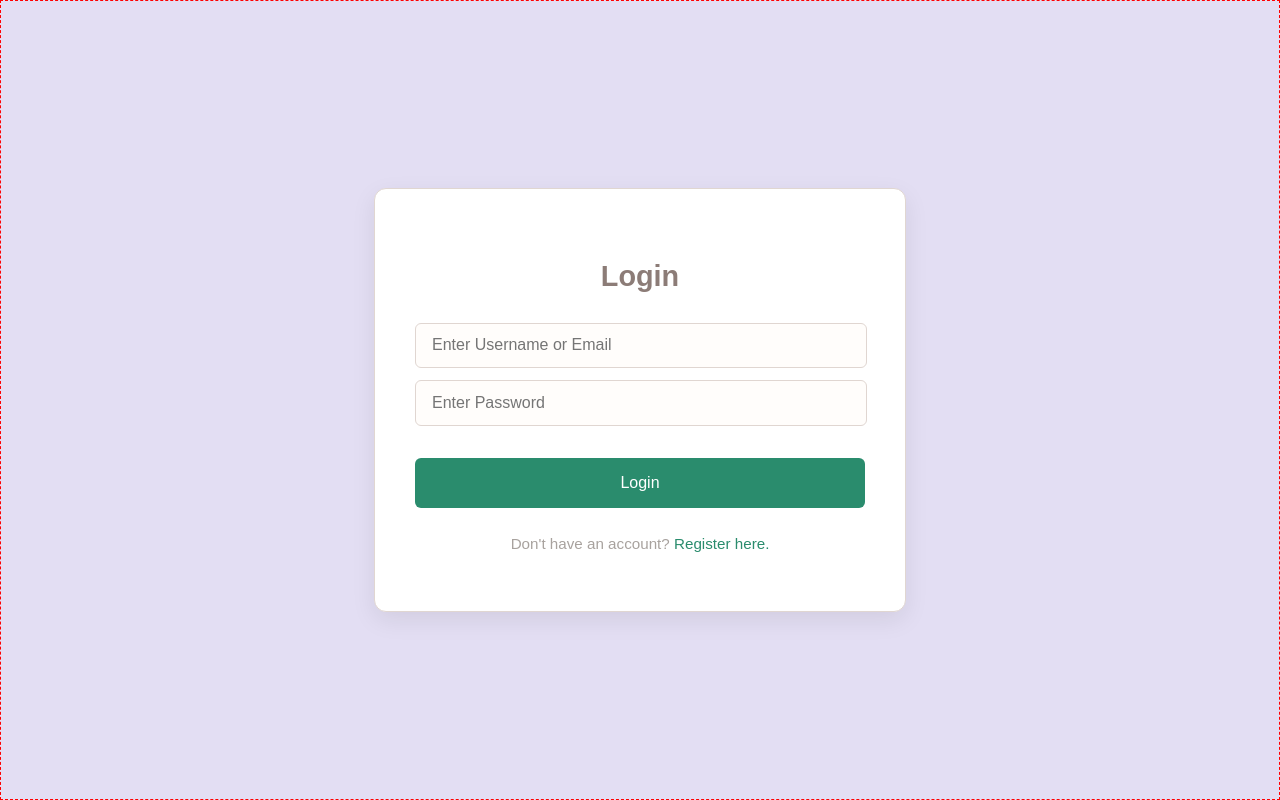
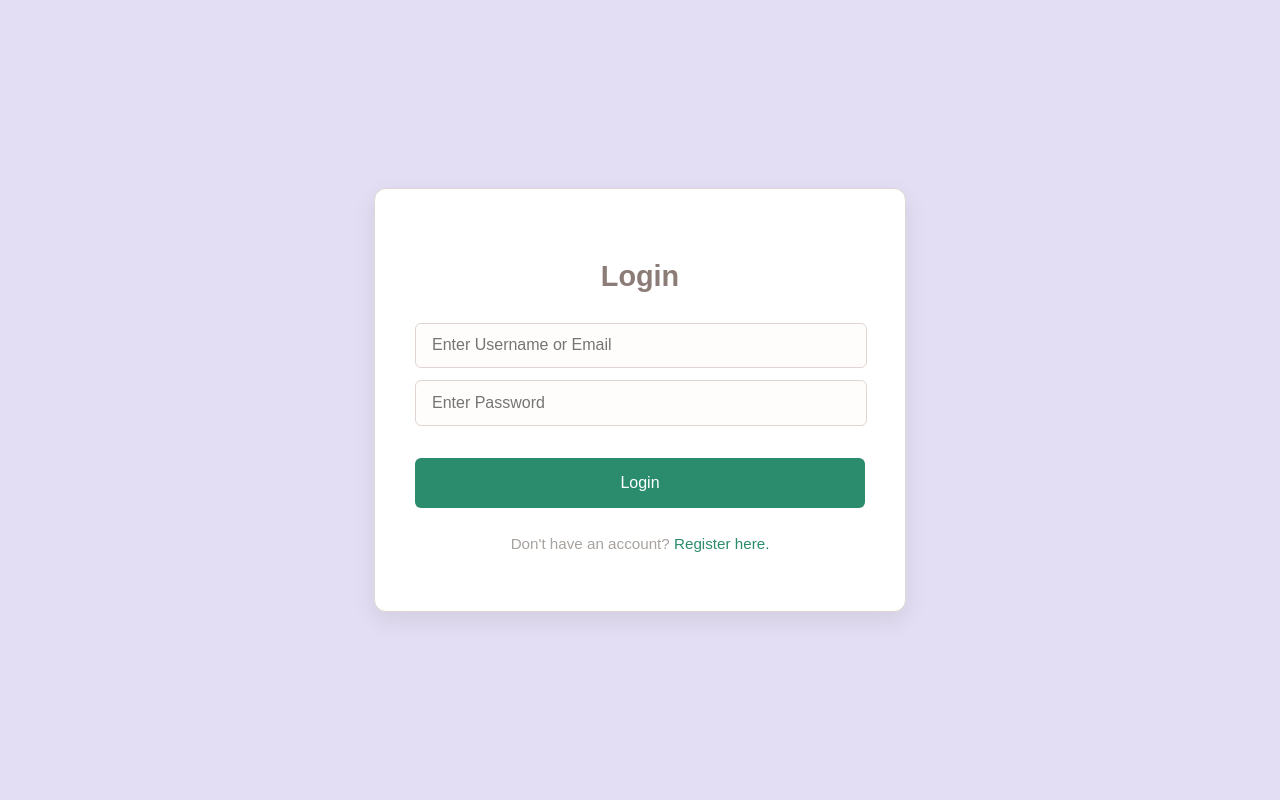
Before and after one commit to Silva-NK/Flask-React-Full-Stack-App, a React (Create React App) app in the folder client/: page / in a window 1280 px wide. Built offline with nearby package versions, Linux system fonts and the light colour scheme.

Commit message:
Adds link to backend.

```diff
--- a/client/src/index.css
+++ b/client/src/index.css
@@ -14,6 +14,8 @@ font-family: 'Antic Slab', serif;*/
   --link: #2A8C6D;
   --link-hover: #1F6B54;
   --border: #E0D6D1;
+  --bg-blue-tint: rgba(0, 0, 255, 0.1);
+  --bg-warm-tint: rgba(168, 162, 158, 0.05);
 
   display: contents;
 }
@@ -37,7 +39,7 @@ html, body {
   padding: 20px;
   min-height: 100vh;
   box-sizing: border-box;
-  background: rgba(0, 0, 255, 0.1);
+  background: var(--bg-blue-tint);
 }
 
 /* Reusable form card */
--- a/client/src/pages/LoginPage.js
+++ b/client/src/pages/LoginPage.js
@@ -44,9 +44,8 @@ function LoginPage(){
         .catch((err) => setError(err.message));
     };
 
-
     return(
-        <div className="form-container" style={{ border: '1px dashed red' }}>
+        <div className="form-container">
             <div className="form-card">
                 <h2 className="form-card__title">Login</h2>
                 {error && <p className="form-card__error">{error}</p>}
```
